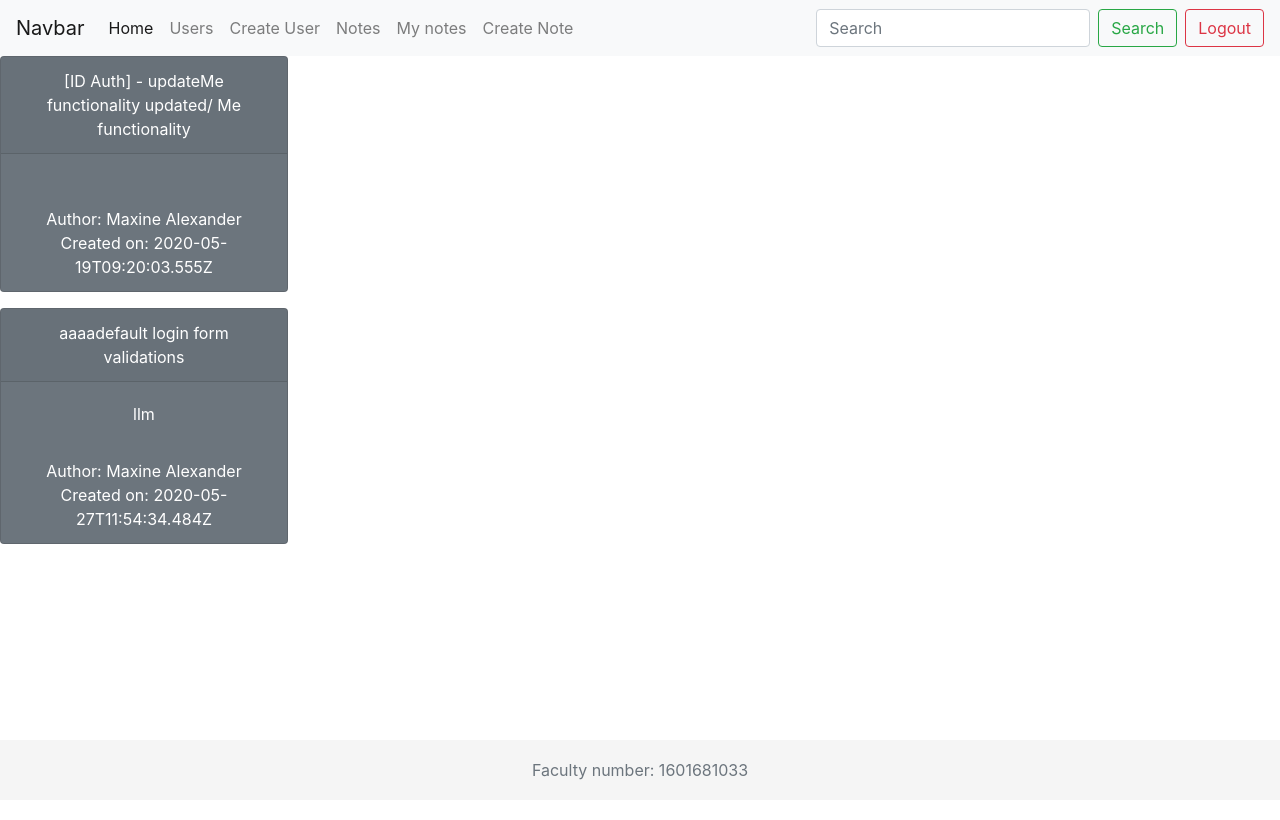
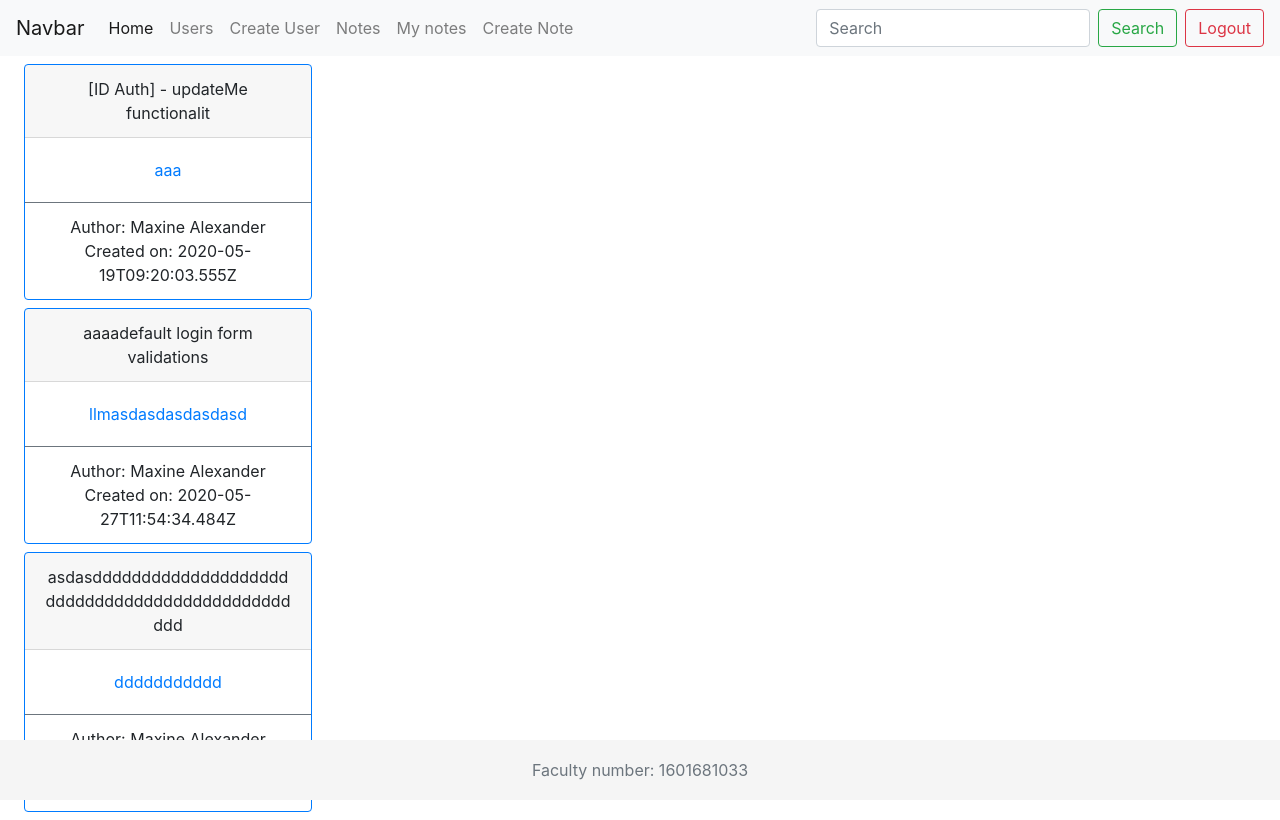
Before and after one commit to developerontheblock/todos-app, a React (Create React App) app: page /notes in a window 1280 px wide. Built offline with nearby package versions, Linux system fonts and the light colour scheme; data requests are answered from the project's data file; sample sign-in values are in the browser's storage.

Commit message:
beautyfy Note Cards component

```diff
--- a/db/db.json
+++ b/db/db.json
@@ -53,8 +53,8 @@
   ],
   "notes": [
     {
-      "title": "[ID Auth] - updateMe functionality updated/ Me functionality",
-      "content": "",
+      "title": "[ID Auth] - updateMe functionalit",
+      "content": "aaa",
       "authorId": "5eb51e3d941e142f584b5eea",
       "authorName": "Maxine Alexander",
       "data": "",
@@ -63,12 +63,21 @@
     },
     {
       "title": "ааааdefault login form validations",
-      "content": "llm",
+      "content": "llmasdasdasdasdasd",
       "authorId": "5eb51e3d941e142f584b5eea",
       "authorName": "Maxine Alexander",
       "data": "",
       "date": "2020-05-27T11:54:34.484Z",
       "id": "K1w3uWc"
+    },
+    {
+      "title": "asdasdddddddddddddddddddddddddddddddddddddddddddddddd",
+      "content": "ddddddddddd",
+      "authorId": "5eb51e3d941e142f584b5eea",
+      "authorName": "Maxine Alexander",
+      "data": "",
+      "date": "2020-05-28T12:45:40.984Z",
+      "id": "36hq2yU"
     }
   ]
 }
--- a/src/components/notes/note-card/NoteCard.jsx
+++ b/src/components/notes/note-card/NoteCard.jsx
@@ -16,13 +16,23 @@ export function NoteCard({ note, onDeleteClick }) {
 
     const loggedUser = getLoggedUser();
     return (
-        <div className="card text-white bg-secondary mb-3" style={noteCardStyle}>
+
+
+//         <div class="card border-primary mb-3" style="max-width: 18rem;">
+//   <div class="card-header">Header</div>
+//   <div class="card-body text-primary">
+//     <h5 class="card-title">Primary card title</h5>
+//     <p class="card-text">Some quick example text to build on the card title and make up the bulk of the card's content.</p>
+//   </div>
+
+
+        <div className="card border-primary mb-2 ml-4 mt-2" style={noteCardStyle}>
             <div className="card-header">
                 {note.title}
-                {(loggedUser.isAdmin || loggedUser.id === note.authorId) && <Link to={`/notes/edit/${note.id}`}>Edit: </Link>}
-                {(loggedUser.isAdmin || loggedUser.id === note.authorId) && <span style={deleteBtnStyles} onClick={() => onDeleteClick(note.id)}>Delete</span>}
+                {(loggedUser.isAdmin || loggedUser.id === note.authorId) && <Link className="cursor-pointer btn btn-success mr-1 mt-1" to={`/notes/edit/${note.id}`}>Edit </Link>}
+                {(loggedUser.isAdmin || loggedUser.id === note.authorId) && <span className="cursor-pointer btn btn-danger mt-1" style={deleteBtnStyles} onClick={() => onDeleteClick(note.id)}>Delete</span>}
             </div>
-            <div className="card-body">
+            <div className="card-body text-primary">
                 <p className="card-text">{note.content}</p>
             </div>
             <div className="card-footer bg-transparent border-secondary">
```
